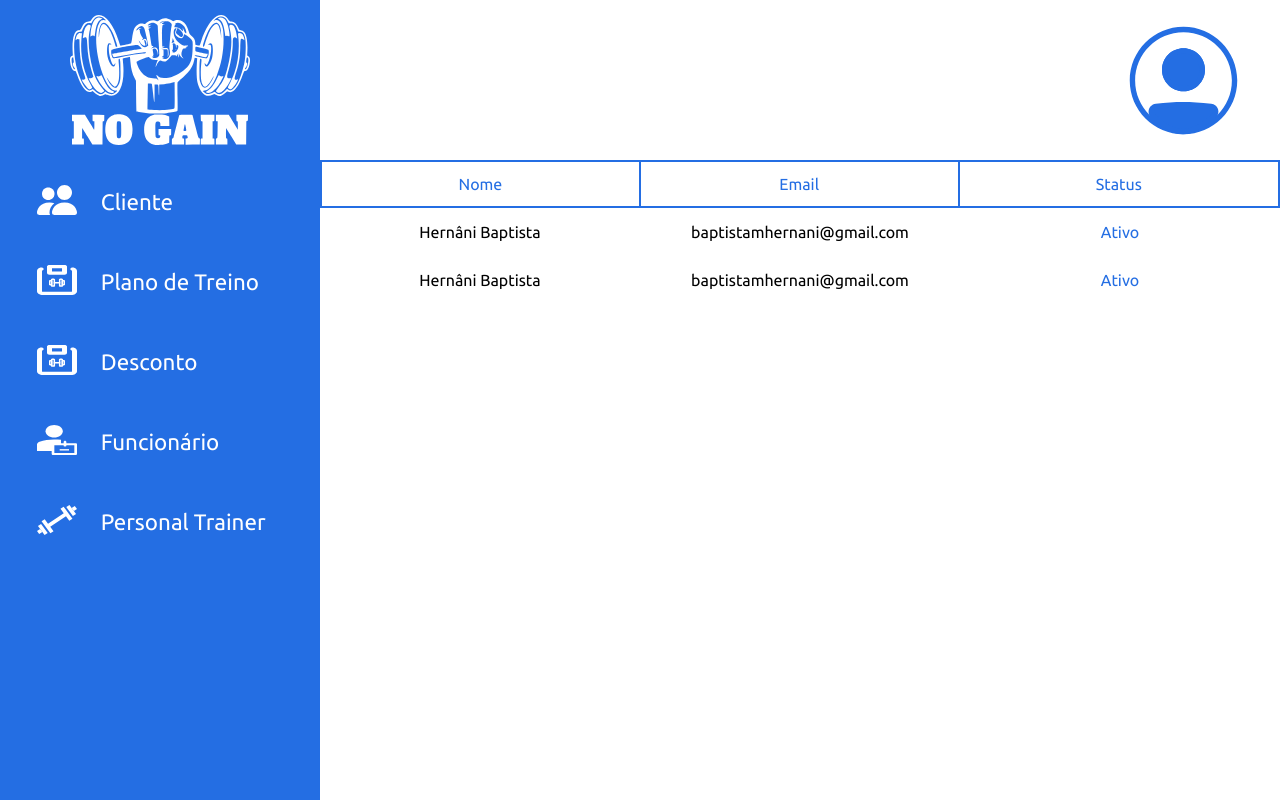
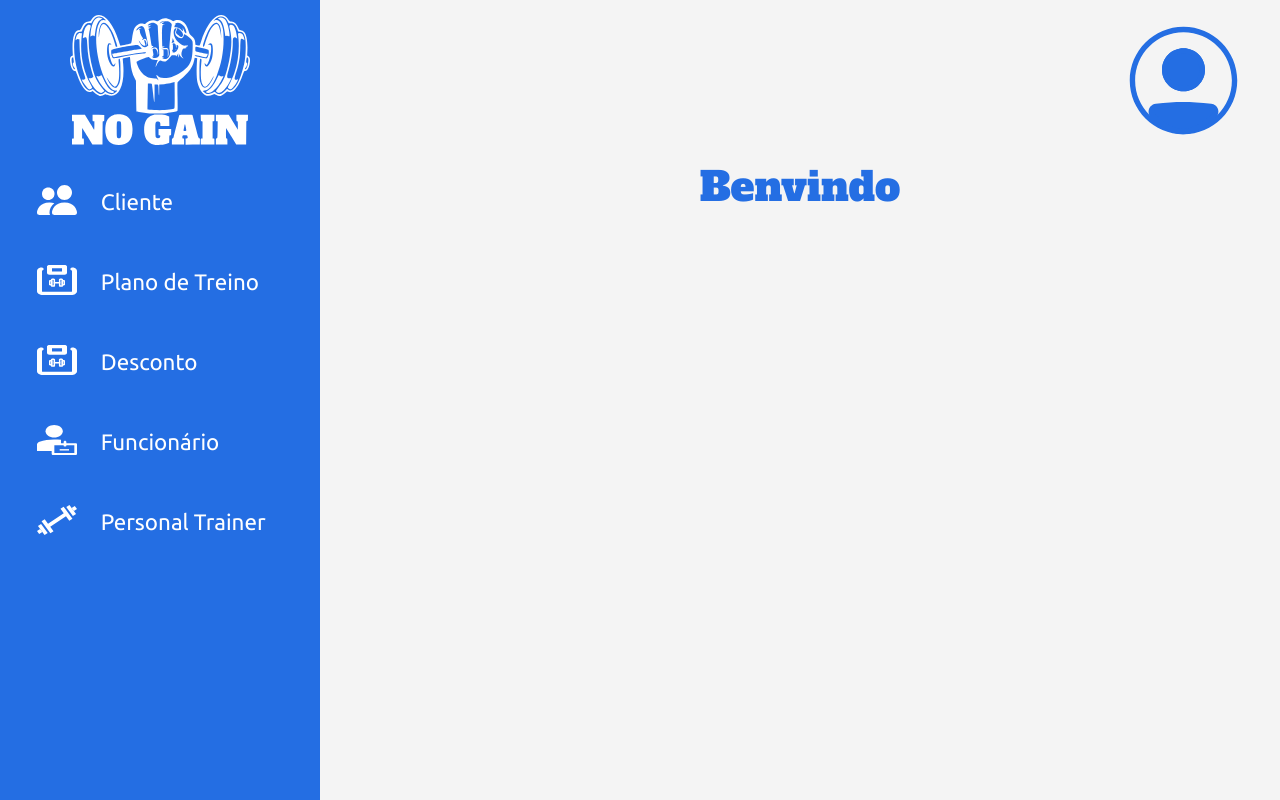
Before and after one commit to bosshentai/tccCode, a React (Create React App) app in the folder nogain-app/: page / in a window 1280 px wide. Built offline with nearby package versions, Linux system fonts and the light colour scheme.

Commit message:
fixed the confusion in welcome page with employee page Need to fixed the text size and center

```diff
--- a/nogain-app/src/components/employee/EmployeeItem/index.tsx
+++ b/nogain-app/src/components/employee/EmployeeItem/index.tsx
@@ -1,16 +1,26 @@
 import styles from "./styles.module.scss";
 
-export const EmployeeItem = () => {
+type employeeInfo ={
+  id : string
+  name: string;
+  email: string;
+  status: string;
+}
+
+export const EmployeeItem = (props: employeeInfo) => {
+
+  const {id, name, email, status} = props;
+
   return (
-    <li className={styles.employeeContainer}>
+    <li key={id} className={styles.employeeContainer}>
       <div className={styles.info}>
-        <p>Hernâni Baptista</p>
+        <p>{name}</p>
       </div>
       <div className={styles.info}>
-        <p>baptistamhernani@gmail.com</p>
+        <p>{email}</p>
       </div>
       <div>
-        <p>Ativo</p>
+        <p>{status}</p>
       </div>
     </li>
   );
--- a/nogain-app/src/components/employee/EmployeeItem/styles.module.scss
+++ b/nogain-app/src/components/employee/EmployeeItem/styles.module.scss
@@ -5,6 +5,21 @@
   display: flex;
   flex-direction: row;
   justify-content: space-around;
+
+  cursor: pointer;
+
+
+  &:hover{
+    background: rgba(36, 110, 227, 0.5);
+  }
+
+  &:nth-of-type(even){
+    background: rgba(36, 110, 227, 0.13);
+
+    &:hover{
+      background: rgba(36, 110, 227, 0.5);
+    }
+  }
 
 
   div{
@@ -18,6 +33,9 @@
     justify-content: center;
     text-align: center;
     align-items: center;
+
+
+
   }
 
   .info{
--- a/nogain-app/src/components/employee/EmployeeList/index.tsx
+++ b/nogain-app/src/components/employee/EmployeeList/index.tsx
@@ -4,8 +4,9 @@ import styles from "./styles.module.scss";
 export const EmployeeList = () => {
   return (
     <ul className={styles.employeeList}>
-      <EmployeeItem/>
-      <EmployeeItem/>
+      {/* <EmployeeItem/>
+      <EmployeeItem/> */}
+      <EmployeeItem id={"1"} name={"Hernani"} email={"teste"} status={"Ativo"} />
 
     </ul>
   );
--- a/nogain-app/src/pages/Employee/index.tsx
+++ b/nogain-app/src/pages/Employee/index.tsx
@@ -1,4 +1,30 @@
+import { useState } from "react";
+import { EmployeeList } from "../../components/employee/EmployeeList";
+import { DefaultPage } from "../../components/layout/DefaultPage";
+
+import styles from "./styles.module.scss";
 
 export const Employee = () => {
-  return <h1>Employee Page</h1>
+
+  const [listEmpty, setListEmpty] = useState(false);
+
+  const classDefaultController = listEmpty ? `` : `${styles.listEmpty}`;
+  return <DefaultPage className={classDefaultController}>
+  {listEmpty && <p className={styles.p}>Sem funcionarios</p>}
+
+  {!listEmpty && (
+    <div className={styles.tableContainer}>
+      <div className={styles.header}>
+        <div className={styles.title}>
+          <p>Nome</p>
+        </div>
+        <div className={styles.title}>Email</div>
+        <div className={styles.title}>Status</div>
+      </div>
+      <EmployeeList />
+    </div>
+  )}
+
+  {/* <button> Exemplo</button> */}
+</DefaultPage>
 }
--- /dev/null
+++ b/nogain-app/src/pages/Employee/styles.module.scss
@@ -0,0 +1,40 @@
+.tableContainer {
+  //  background: red;
+
+  height: 40rem;
+  width: 100%;
+
+  font-family: 'Ubuntu', sans-serif;
+
+  background: white;
+
+  .header {
+    display: flex;
+    // background: red;
+
+    height: 3rem;
+    width: 100%;
+
+    border: 2px solid var(--blue);
+
+    .title{
+      // background: red;
+
+      display: flex;
+      width: 34rem;
+      // border: 2px solid var(--blue);
+
+      text-align: center;
+      align-items: center;
+      justify-content: space-around;
+    }
+
+    .title:nth-child(-n+2){
+      border-right: 2px solid var(--blue);
+    }
+
+  }
+
+  // display: flex;
+  // flex-direction: row;
+}
--- a/nogain-app/src/pages/Welcome/index.tsx
+++ b/nogain-app/src/pages/Welcome/index.tsx
@@ -1,32 +1,5 @@
-import { useState } from "react";
-import { EmployeeList } from "../../components/employee/EmployeeList";
-import { DefaultPage } from "../../components/layout/DefaultPage";
-
 import styles from "./styles.module.scss";
 
 export const Welcome = () => {
-  const [listEmpty, setListEmpty] = useState(false);
-
-  const classDefaultController = listEmpty ? `` : `${styles.listEmpty}`;
-
-  return (
-    <DefaultPage className={classDefaultController}>
-      {listEmpty && <p className={styles.p}>Sem funcionarios</p>}
-
-      {!listEmpty && (
-        <div className={styles.tableContainer}>
-          <div className={styles.header}>
-            <div className={styles.title}>
-              <p>Nome</p>
-            </div>
-            <div className={styles.title}>Email</div>
-            <div className={styles.title}>Status</div>
-          </div>
-          <EmployeeList />
-        </div>
-      )}
-
-      {/* <button> Exemplo</button> */}
-    </DefaultPage>
-  );
+  return <p className={styles.p}> Benvindo</p>;
 };
--- a/nogain-app/src/pages/Welcome/styles.module.scss
+++ b/nogain-app/src/pages/Welcome/styles.module.scss
@@ -1,64 +1,9 @@
-// .listEmptyContainer {
-//   display: flex;
-//   text-align: center;
-//   justify-content: center;
-//   flex-direction: column;
-// }
-// .p {
-//   color: var(--blue);
-// }
-// .table {
-//   width: 100%;
-//   height: 40rem;
-//   thead {
-//     height: 2rem;
-//     border-right: 1px solid var(--blue);
-//     th {
-//     }
-//   }
-// }
 
 
 
 .p{
   font-family: "Alfa Slab One", cursive;
+  color: var(--blue);
+  font-weight: normal;
+  font-size: 2.5rem;
 }
-
-.tableContainer {
-  //  background: red;
-
-  height: 40rem;
-  width: 100%;
-
-  font-family: 'Ubuntu', sans-serif;
-
-  .header {
-    display: flex;
-    // background: red;
-
-    height: 3rem;
-    width: 100%;
-
-    border: 2px solid var(--blue);
-
-    .title{
-      // background: red;
-
-      display: flex;
-      width: 25rem;
-      // border: 2px solid var(--blue);
-
-      text-align: center;
-      align-items: center;
-      justify-content: space-around;
-    }
-
-    .title:nth-child(-n+2){
-      border-right: 2px solid var(--blue);
-    }
-
-  }
-
-  // display: flex;
-  // flex-direction: row;
-}
--- a/nogain-app/src/styles/global.css
+++ b/nogain-app/src/styles/global.css
@@ -18,7 +18,7 @@ body{
   /* height: 100vh; */
   height: 100%;
   width: 100%;
-
+  background: #F4F4F4;
 
 
 }
```
